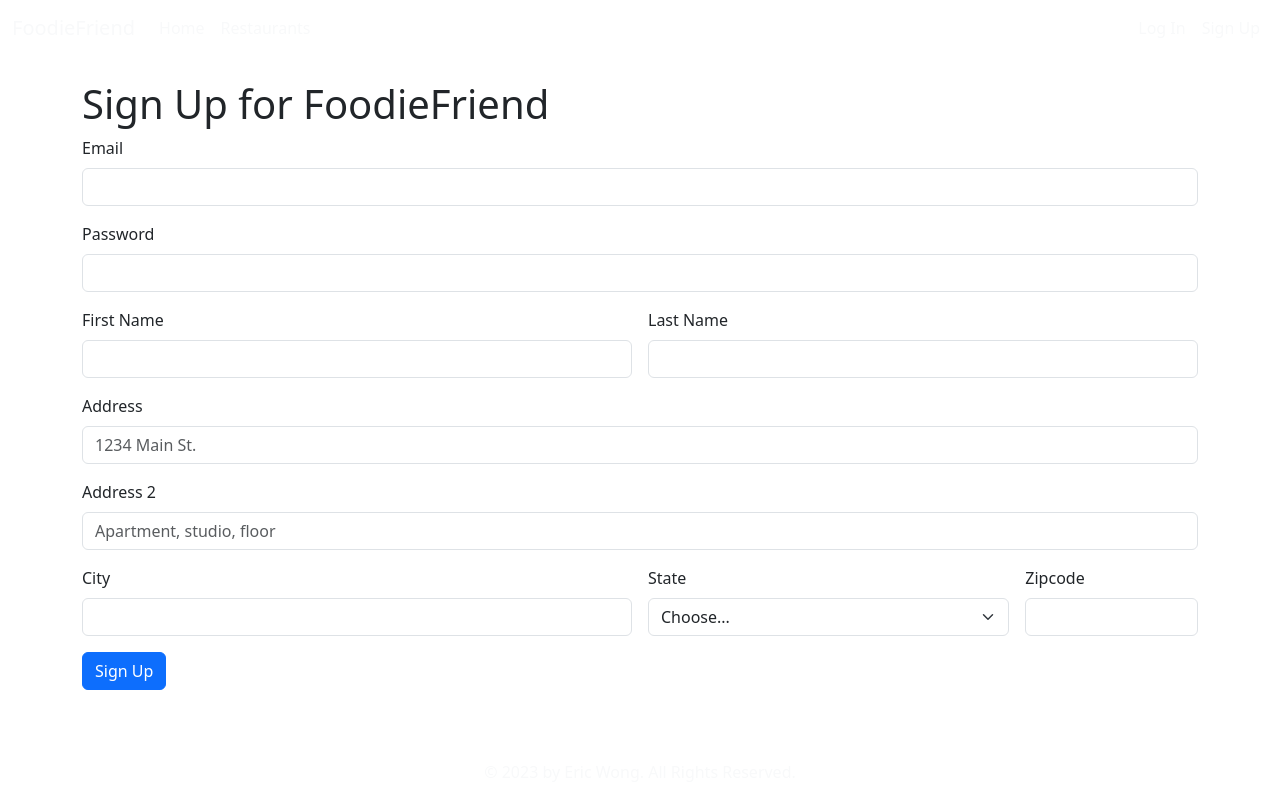
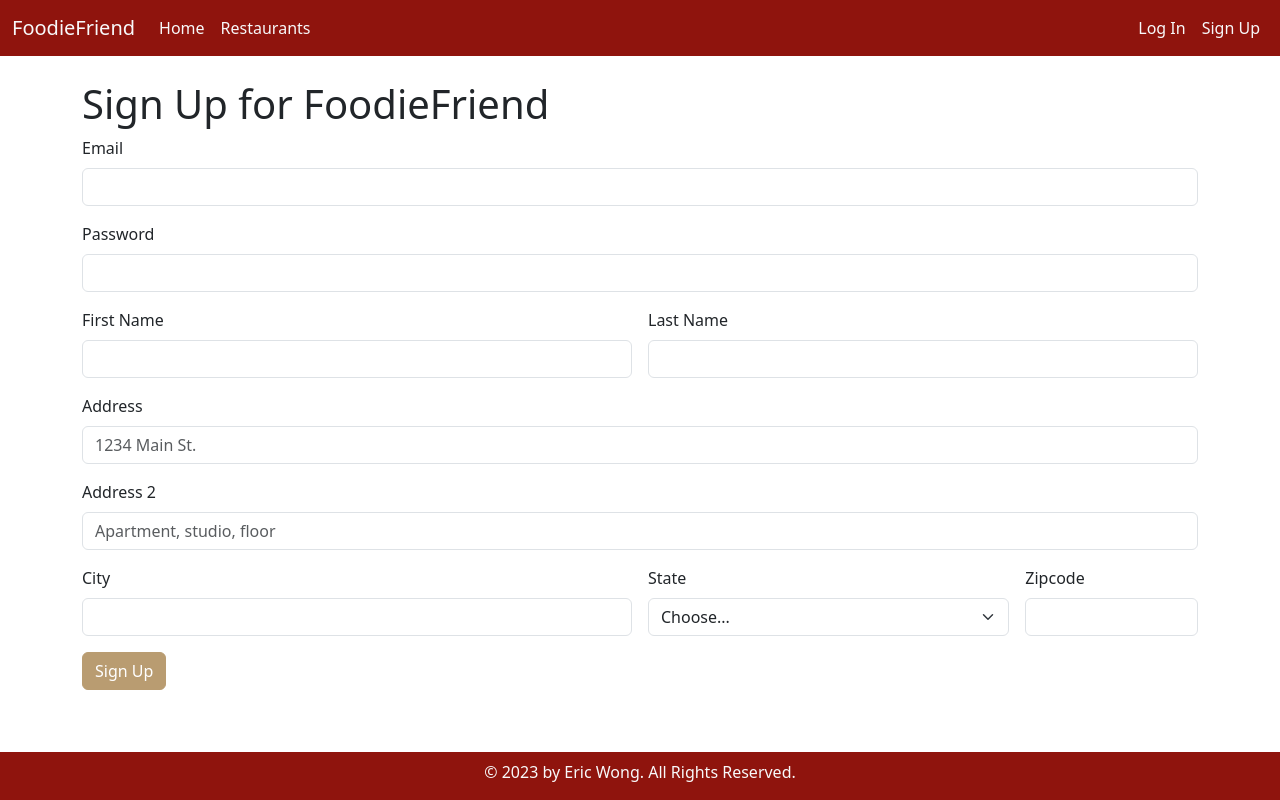
Before and after one commit to ericlwong/foodie-friend, a Flask app: page /signup in a window 1280 px wide. Run offline with Flask 3, Linux system fonts and the light colour scheme; some libraries are stand-ins or nearby versions.

Commit message:
Override Bootstrap primary button color

```diff
--- a/static/css/style.css
+++ b/static/css/style.css
@@ -37,3 +37,17 @@
 #directions-control::-webkit-scrollbar-thumb:hover {
     background-color: grey;
 }
+
+nav, #navdrop, .footer {
+    background-color: #8F140D;
+}
+
+.btn.btn-primary {
+    background: #B99C71;
+    border-color: #B99C71;
+}
+
+.btn.btn-primary:hover {
+    background: #a88d64;
+    border-color: #a58c65;
+}
```
